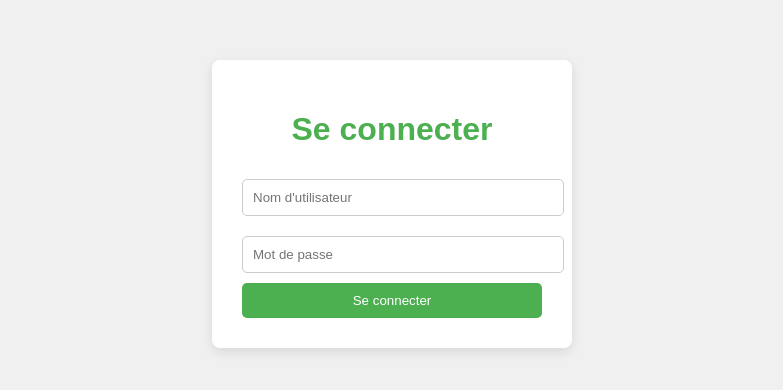
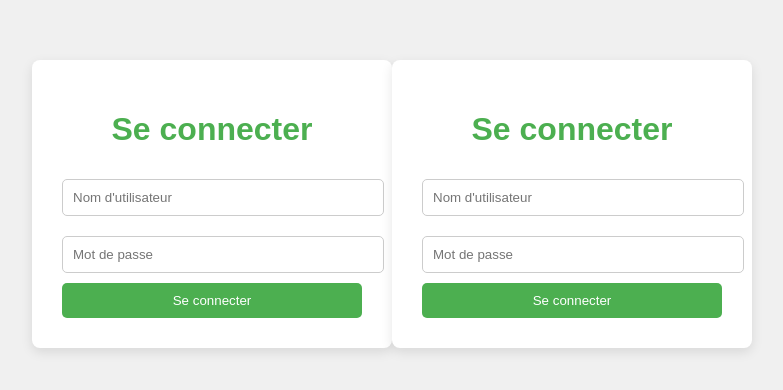
Before and after one commit to Inoxel-tag/Codex-marrou, a plain HTML site: page dashboard.html in a window 1280 px wide. Shown: the part 196-586 px from the top of the page, without its empty margins (248-1031 px from the left). Drawn offline with Linux system fonts and the light colour scheme.

Commit message:
dashboard.html

```diff
--- a/dashboard.html
+++ b/dashboard.html
@@ -85,7 +85,7 @@
           if (user) {
             // Connexion réussie, rediriger vers la page dashboard
             localStorage.setItem("username", username);
-            window.location.href = "index.html"; // Rediriger vers dashboard
+            window.location.href = "dashboard.html"; // Rediriger vers dashboard
           } else {
             document.getElementById("loginError").style.display = "block"; // Afficher l'erreur
           }
@@ -99,3 +99,104 @@
 
 </body>
 </html>
+<!DOCTYPE html>
+<html lang="fr">
+<head>
+  <meta charset="UTF-8" />
+  <meta name="viewport" content="width=device-width, initial-scale=1.0"/>
+  <title>Connexion - Moteur de Recherche</title>
+  <style>
+    body {
+      font-family: Arial, sans-serif;
+      background-color: #f0f0f0;
+      display: flex;
+      justify-content: center;
+      align-items: center;
+      height: 100vh;
+      margin: 0;
+    }
+
+    .login-container {
+      background-color: #ffffff;
+      padding: 30px;
+      box-shadow: 0px 4px 12px rgba(0, 0, 0, 0.1);
+      border-radius: 8px;
+      width: 300px;
+    }
+
+    h1 {
+      text-align: center;
+      color: #4CAF50;
+    }
+
+    input {
+      width: 100%;
+      padding: 10px;
+      margin: 10px 0;
+      border-radius: 5px;
+      border: 1px solid #ccc;
+    }
+
+    button {
+      width: 100%;
+      padding: 10px;
+      background-color: #4CAF50;
+      color: white;
+      border: none;
+      border-radius: 5px;
+      cursor: pointer;
+    }
+
+    button:hover {
+      background-color: #45a049;
+    }
+
+    p {
+      text-align: center;
+      color: red;
+      display: none;
+    }
+  </style>
+</head>
+<body>
+
+  <div class="login-container">
+    <h1>Se connecter</h1>
+    <input type="text" id="username" placeholder="Nom d'utilisateur" />
+    <input type="password" id="password" placeholder="Mot de passe" />
+    <button onclick="login()">Se connecter</button>
+    <p id="loginError">Nom d'utilisateur ou mot de passe incorrect</p>
+  </div>
+
+  <script>
+    function login() {
+      const username = document.getElementById("username").value.trim();
+      const password = document.getElementById("password").value.trim();
+
+      if (!username || !password) {
+        return alert("Veuillez entrer un nom d'utilisateur et un mot de passe.");
+      }
+
+      // Récupérer les utilisateurs depuis le fichier JSON
+      fetch('users.json')
+        .then(response => response.json())
+        .then(users => {
+          const user = users.find(u => u.username === username && u.password === password);
+
+          if (user) {
+            // Connexion réussie, rediriger vers la page dashboard
+            localStorage.setItem("username", username);
+            window.location.href = "dashboard.html"; // Rediriger vers dashboard
+          } else {
+            document.getElementById("loginError").style.display = "block"; // Afficher l'erreur
+          }
+        })
+        .catch(err => {
+          console.error(err);
+          alert("Erreur de connexion.");
+        });
+    }
+  </script>
+
+</body>
+</html>
```
